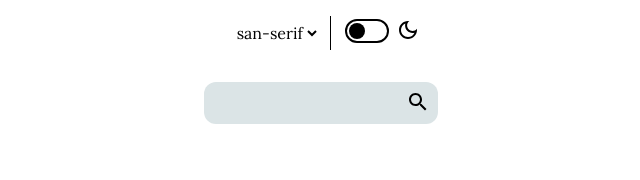
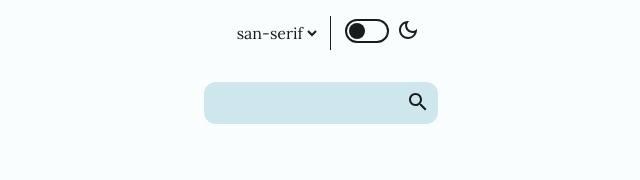
Before and after one commit to MauritzLM/dictionary-app, a React (Vite) app: page / in a window 1280 px wide. Shown: the top 180 px of the page, without its empty margins (319-959 px from the left). Built offline with nearby package versions, Linux system fonts and the light colour scheme.

Commit message:
changed some colors, added monospace font

```diff
--- a/src/index.css
+++ b/src/index.css
@@ -1,18 +1,18 @@
 :root {
-    --background: white;
-    --surface: #dbe4e6;
-    --text-primary: black;
-    --text-secondary: #97f0ff;
-    --links: #3983c9;
+    --background: #fafdfd;
+    --surface: #cde7ec;
+    --text-primary: #191c1d;
+    --text-secondary: #051f23;
+    --links: #006874;
     --accent: purple;
 }
 
 [data-theme='dark'] {
-    --background: black;
-    --surface: #fafdfd;
-    --text-primary: white;
+    --background: #191c1d;
+    --surface: #e1e3e3;
+    --text-primary: #fafdfd;
     --text-secondary: grey;
-    --links: #97f0ff;
+    --links: #4fd8eb;
     --accent: darkred;
 }
 
@@ -23,3 +23,7 @@
 [data-font='san-serif'] {
     --font-family: 'Montserrat', sans-serif;
 }
+
+[data-font='monospace'] {
+    --font-family: 'Roboto Mono', monospace;
+}
```
